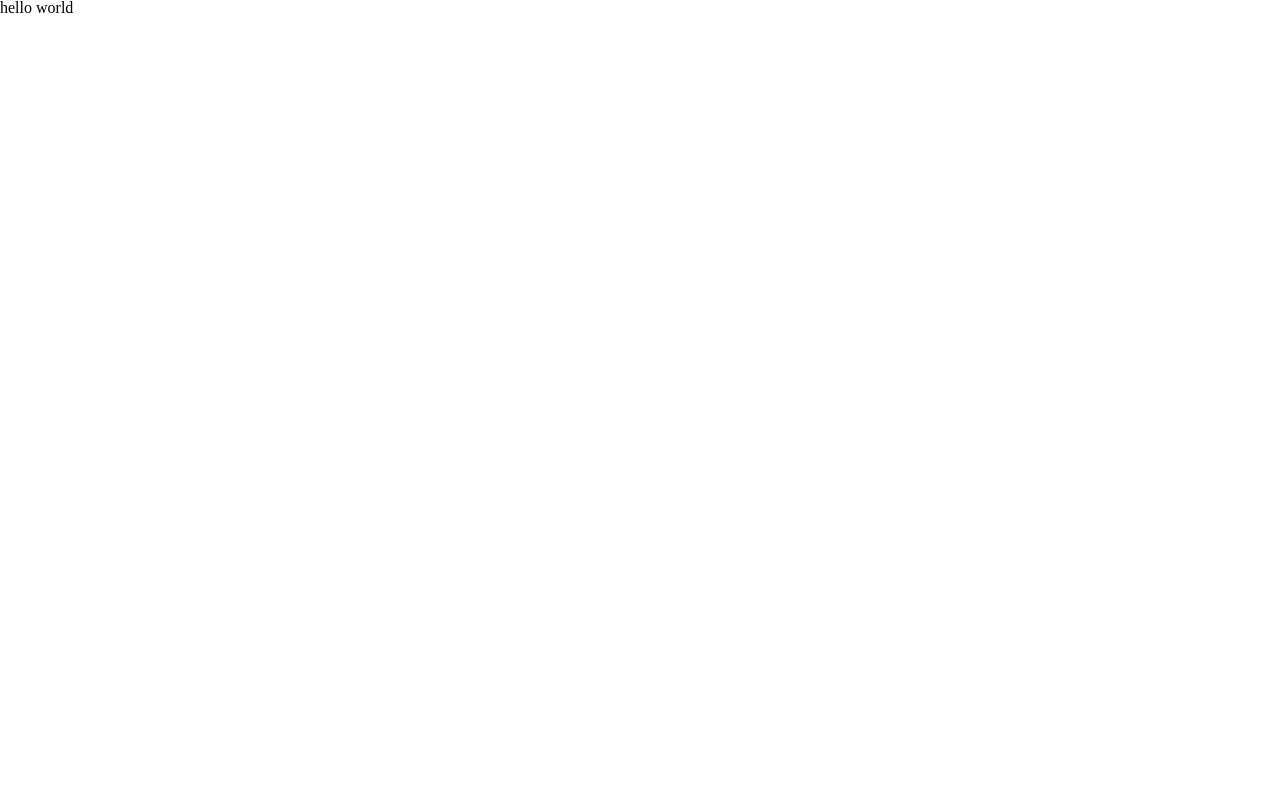
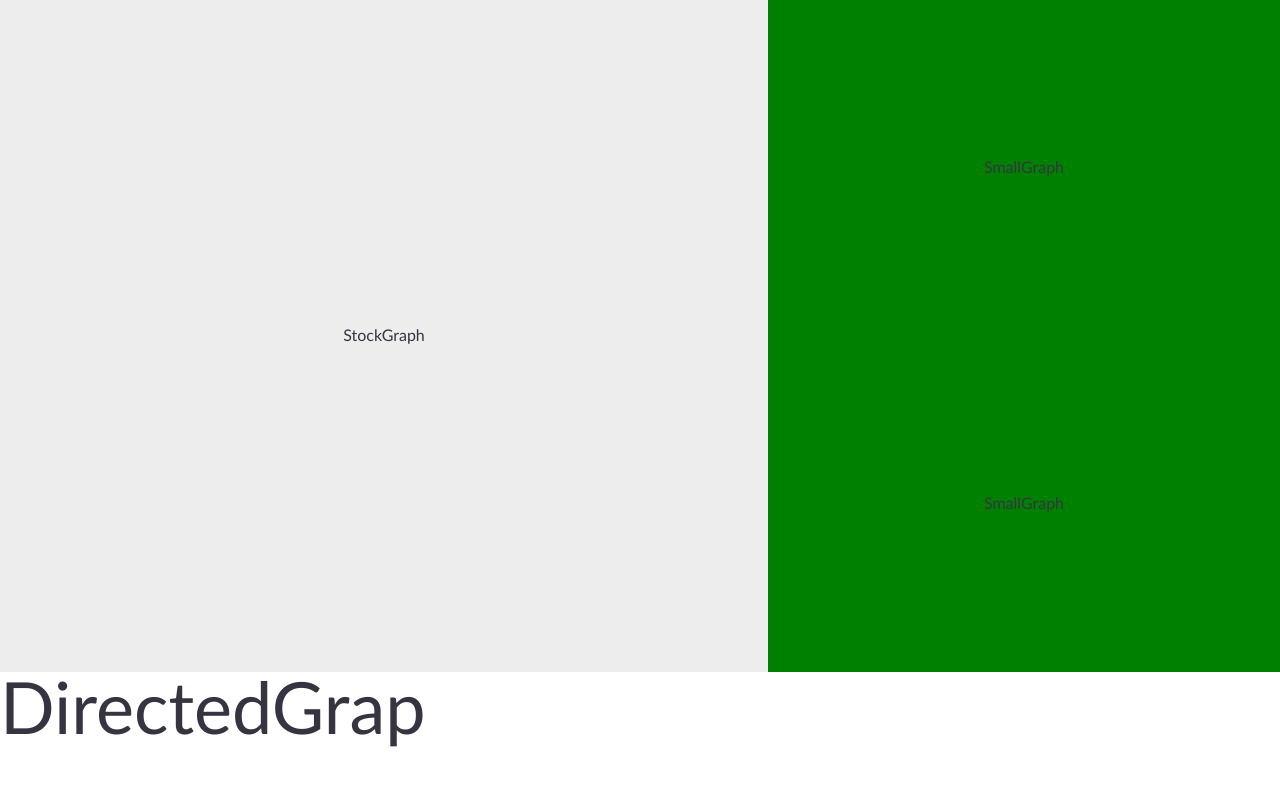
Before and after one commit to carlocamurri/codingislifebaml, a React (Create React App) app in the folder frontend/visualisation/: page / in a window 1280 px wide. Shown: the top 786 px of the page. Built offline with nearby package versions, Linux system fonts and the light colour scheme.

Commit message:
add concept for header

```diff
--- a/frontend/visualisation/package.json
+++ b/frontend/visualisation/package.json
@@ -5,7 +5,8 @@
   "dependencies": {
     "react": "^16.1.1",
     "react-dom": "^16.1.1",
-    "react-scripts": "1.0.17"
+    "react-scripts": "1.0.17",
+    "styled-components": "^2.2.3"
   },
   "scripts": {
     "start": "react-scripts start",
--- a/frontend/visualisation/src/App.js
+++ b/frontend/visualisation/src/App.js
@@ -1,8 +1,13 @@
 import React, { Component } from 'react';
+import LandingPage from './landing-page/index';
 
 class App extends Component {
   render() {
-    return <div>hello world</div>;
+    return (
+      <div>
+        <LandingPage />
+      </div>
+    );
   }
 }
 
--- /dev/null
+++ b/frontend/visualisation/src/components/MainContent.js
@@ -0,0 +1,8 @@
+import styled from 'styled-components';
+
+const MainContent = styled.div`
+  max-width: 1440px;
+  margin: auto;
+`;
+
+export default MainContent;
--- /dev/null
+++ b/frontend/visualisation/src/components/SmallGraph.js
@@ -0,0 +1,22 @@
+import React from 'react';
+import styled from 'styled-components';
+
+import Text from './Text';
+
+const SmallGraph = () => (
+  <Content>
+    <Text>SmallGraph</Text>
+  </Content>
+);
+
+const Content = styled.div`
+  display: flex;
+  flex: 1;
+  justify-content: center;
+  align-items: center;
+  height: 100%;
+  width: 100%;
+  background-color: green;
+`;
+
+export default SmallGraph;
--- /dev/null
+++ b/frontend/visualisation/src/components/StockGraph.js
@@ -0,0 +1,22 @@
+import React from 'react';
+import styled from 'styled-components';
+
+import Text from './Text';
+
+const StockGraph = () => (
+  <Content>
+    <Text>StockGraph</Text>
+  </Content>
+);
+
+const Content = styled.div`
+  display: flex;
+  flex: 1.5;
+  justify-content: center;
+  align-items: center;
+  height: 100%;
+  width: 100%;
+  background-color: #ededed;
+`;
+
+export default StockGraph;
--- /dev/null
+++ b/frontend/visualisation/src/components/Text.js
@@ -0,0 +1,129 @@
+import styled from 'styled-components';
+
+const Text = styled.p`
+  font-size: ${props => {
+    switch (props.size) {
+      case 'xl':
+        return '8rem';
+      case 'l':
+        return '4.5rem';
+      case 'm':
+        return '2.5rem';
+      case 's':
+        return '1.7rem';
+      case 'xs':
+        return '1.25rem';
+      case 'xxs':
+        return '1.1rem';
+      default:
+        return 'normal';
+    }
+  }};
+  line-height: ${props => {
+    switch (props.size) {
+      case 'xl':
+        return '8rem';
+      case 'l':
+        return '5rem';
+      case 'm':
+        return '3.2rem';
+      case 's':
+        return '2.7rem';
+      case 'xs':
+        return '2rem';
+      case 'xxs':
+        return '1.7rem';
+      default:
+        return 'normal';
+    }
+  }};
+
+  color: ${props => props.color || 'rgb(55, 52, 65)'};
+  text-align: ${props => (props.center ? 'center' : 'left')};
+  font-family: ${props => (props.bold ? 'Lato-Bold' : 'Lato-Regular')};
+  text-decoration: ${props => (props.underline ? 'underline' : 'inherit')};
+  max-width: ${props => props.maxWidth || 'auto'};
+  margin: ${props => props.margin};
+
+  /* tablets */
+  @media only screen and (min-width: 641px) and (max-width: 1024px) {
+    font-size: ${props => {
+      switch (props.size) {
+        case 'xl':
+          return '5rem';
+        case 'l':
+          return '3rem';
+        case 'm':
+          return '1.75rem';
+        case 's':
+          return '1.5rem';
+        case 'xs':
+          return '1.25rem';
+        case 'xxs':
+          return '1.1rem';
+        default:
+          return 'normal';
+      }
+    }};
+    line-height: ${props => {
+      switch (props.size) {
+        case 'xl':
+          return '5.5rem';
+        case 'l':
+          return '3.5rem';
+        case 'm':
+          return '2.25rem';
+        case 's':
+          return '2.5rem';
+        case 'xs':
+          return '2rem';
+        case 'xxs':
+          return '1.7rem';
+        default:
+          return 'normal';
+      }
+    }};
+  }
+
+  /* phones */
+  @media only screen and (min-width: 320px) and (max-width: 640px) {
+    font-size: ${props => {
+      switch (props.size) {
+        case 'xl':
+          return '3rem';
+        case 'l':
+          return '2rem';
+        case 'm':
+          return '1.5rem';
+        case 's':
+          return '1.25rem';
+        case 'xs':
+          return '1.25rem';
+        case 'xxs':
+          return '1.1rem';
+        default:
+          return 'normal';
+      }
+    }};
+    line-height: ${props => {
+      switch (props.size) {
+        case 'xl':
+          return '3.5rem';
+        case 'l':
+          return '2.5rem';
+        case 'm':
+          return '2rem';
+        case 's':
+          return '2rem';
+        case 'xs':
+          return '2rem';
+        case 'xxs':
+          return '2rem';
+        default:
+          return 'normal';
+      }
+    }};
+  }
+`;
+
+export default Text;
--- /dev/null
+++ b/frontend/visualisation/src/landing-page/DirectedGraph.js
@@ -0,0 +1,10 @@
+import React from 'react';
+import Text from '../components/Text';
+
+const DirectedGrap = () => (
+  <div>
+    <Text size="l">DirectedGrap</Text>
+  </div>
+);
+
+export default DirectedGrap;
--- /dev/null
+++ b/frontend/visualisation/src/landing-page/Header.js
@@ -0,0 +1,41 @@
+import React from 'react';
+import styled from 'styled-components';
+
+import StockGraph from '../components/StockGraph';
+import SmallGraph from '../components/SmallGraph';
+import MainContent from '../components/MainContent';
+import Text from '../components/Text';
+
+const Header = () => (
+  <MainContent>
+    <HeaderContent>
+      <StockGraph />
+      <SmallGraphsBlock>
+        <SmallGraph>Hello</SmallGraph>
+        <SmallGraph>Hello</SmallGraph>
+      </SmallGraphsBlock>
+    </HeaderContent>
+  </MainContent>
+);
+
+const HeaderContent = styled.div`
+  display: flex;
+  flex: 1;
+  height: 42rem;
+  width: 100%;
+  background-color: #d1d1d1;
+
+  @media only screen and (min-width: 320px) and (max-width: 640px) {
+    flex-direction: column;
+  }
+`;
+
+const SmallGraphsBlock = styled.div`
+  display: flex;
+  flex: 1;
+  flex-direction: column;
+  height: 100%;
+  width: 100%;
+  background-color: green;
+`;
+export default Header;
--- /dev/null
+++ b/frontend/visualisation/src/landing-page/index.js
@@ -0,0 +1,13 @@
+import React from 'react';
+
+import Header from './Header';
+import DirectedGraph from './DirectedGraph';
+
+const LandingPage = () => (
+  <div>
+    <Header />
+    <DirectedGraph />
+  </div>
+);
+
+export default LandingPage;
```
Also changed, not shown: frontend/visualisation/src/components/Centered.js (added, +10 -0 lines), frontend/visualisation/src/components/Container.js (added, +14 -0 lines), frontend/visualisation/src/components/SmallGraphsBlock.js (added, +20 -0 lines), 1 other file (tests, documents, lock files or other folders).
